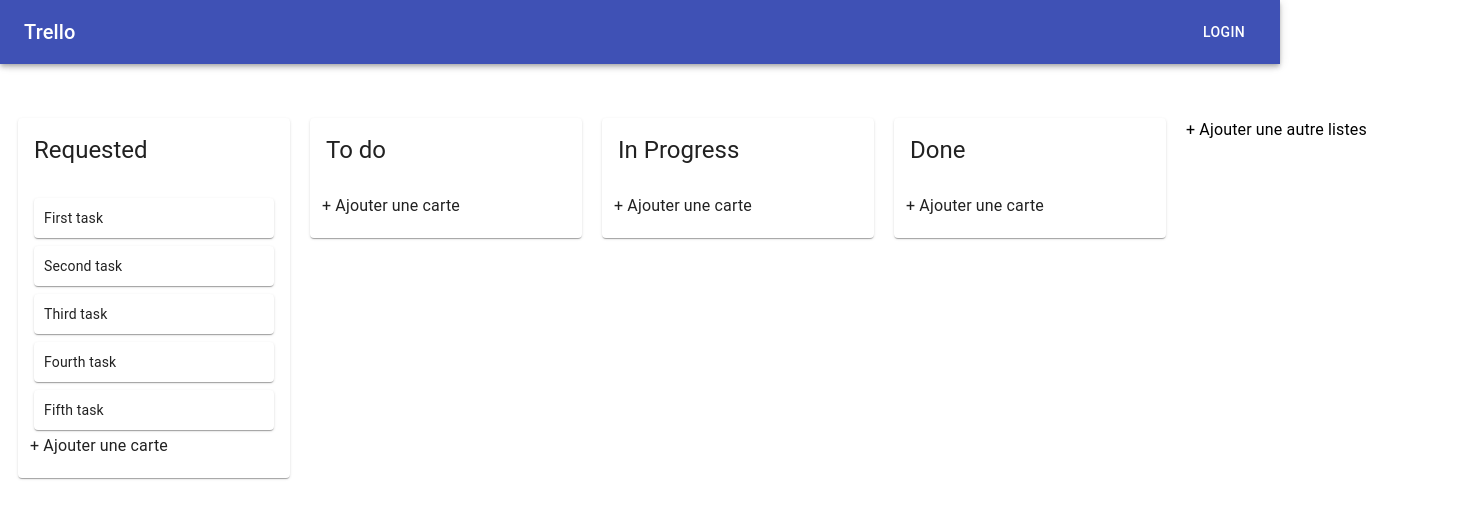
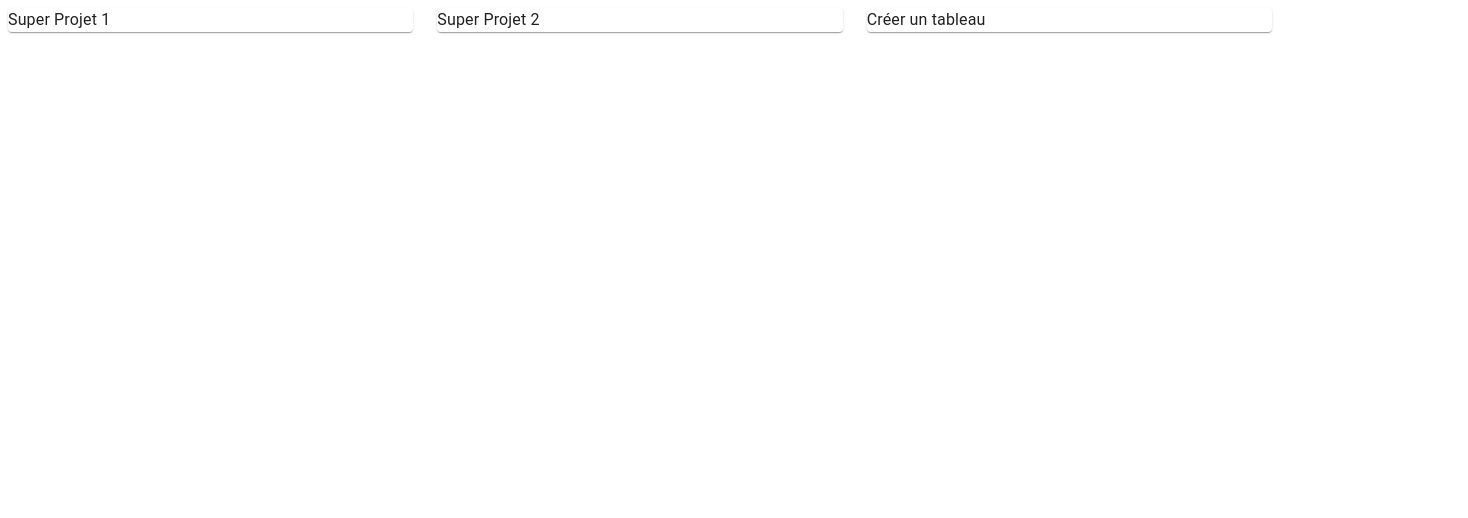
Before and after one commit to sounxh/kanbans, a React (Create React App) app in the folder client/: page / in a window 1280 px wide. Shown: the top 518 px of the page, 1468 px wide, since content can reach past the window. Built offline with nearby package versions, Linux system fonts and the light colour scheme.

Commit message:
commit route application front

```diff
--- a/client/package.json
+++ b/client/package.json
@@ -12,6 +12,7 @@
     "react": "^17.0.1",
     "react-beautiful-dnd": "^13.0.0",
     "react-dom": "^17.0.1",
+    "react-router-dom": "^5.2.0",
     "react-scripts": "4.0.1",
     "web-vitals": "^0.2.4"
   },
--- a/client/src/App.js
+++ b/client/src/App.js
@@ -1,15 +1,24 @@
 import Header from "./components/Header";
 import Body from "./components/Body";
-import SelectBoard from './components/SelectBoard'
+import SelectBoard from "./components/SelectBoard";
+import Home from "./components/Home";
+import Login from './components/Login'
+import { Route, BrowserRouter, Switch, Link } from "react-router-dom";
 
 function App() {
   return (
-    <>
+    <BrowserRouter>
       {/* penser a bien lui passer le user conecter quand cette partie sera faite */}
       {/* <SelectBoard/> */}
-      <Header />
-      <Body />
-    </>
+      {/* <Header />
+      <Body /> */}
+      <Switch>
+        <Route path="/" exact component={SelectBoard} />
+        <Route path="/" exact component={SelectBoard} />
+        <Route path="/Home" component={Home} />
+        <Route path="/Login" component={Login} />
+      </Switch>
+    </BrowserRouter>
   );
 }
 
```
Also changed, not shown: 1 other file (tests, documents, lock files or other folders).
